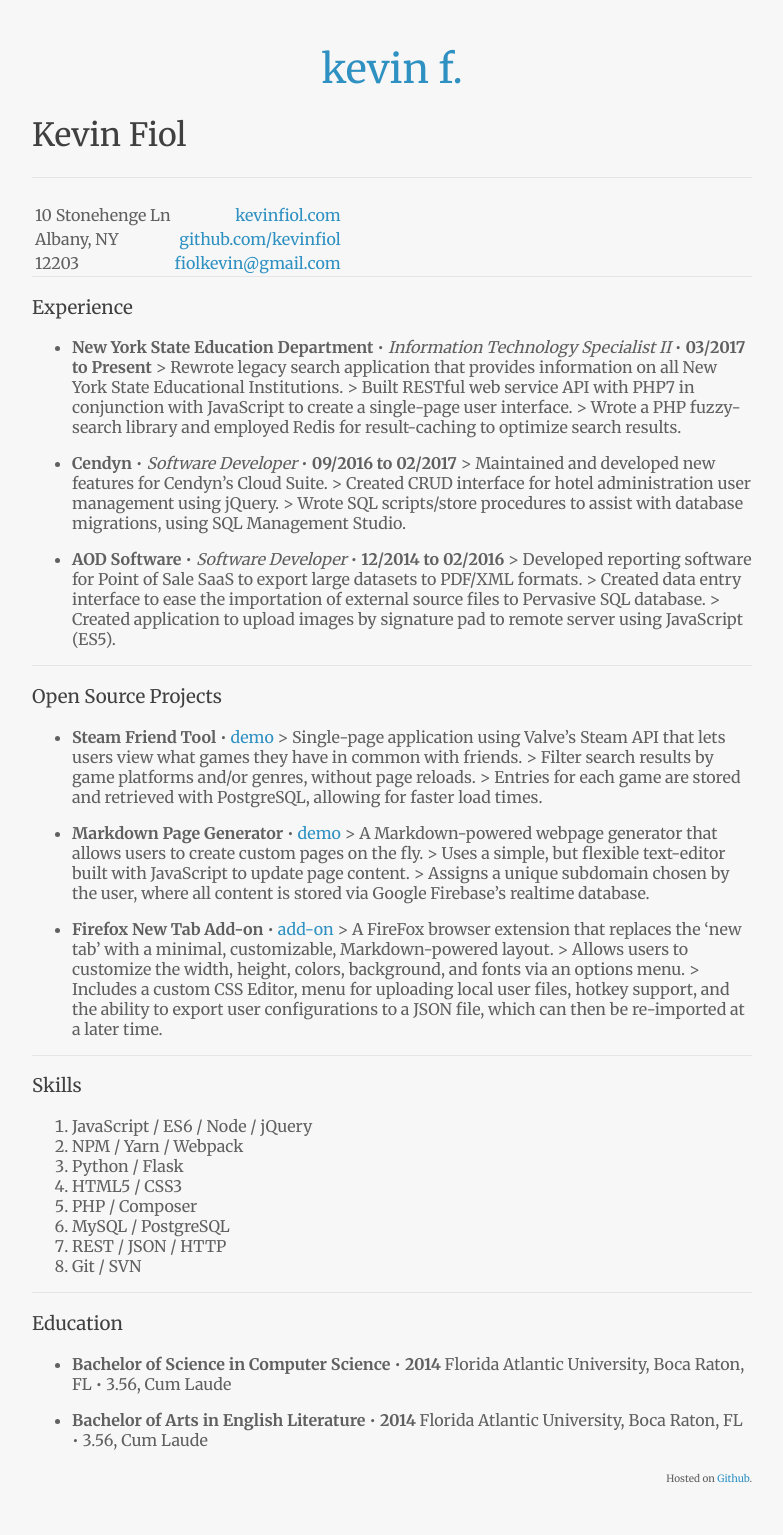
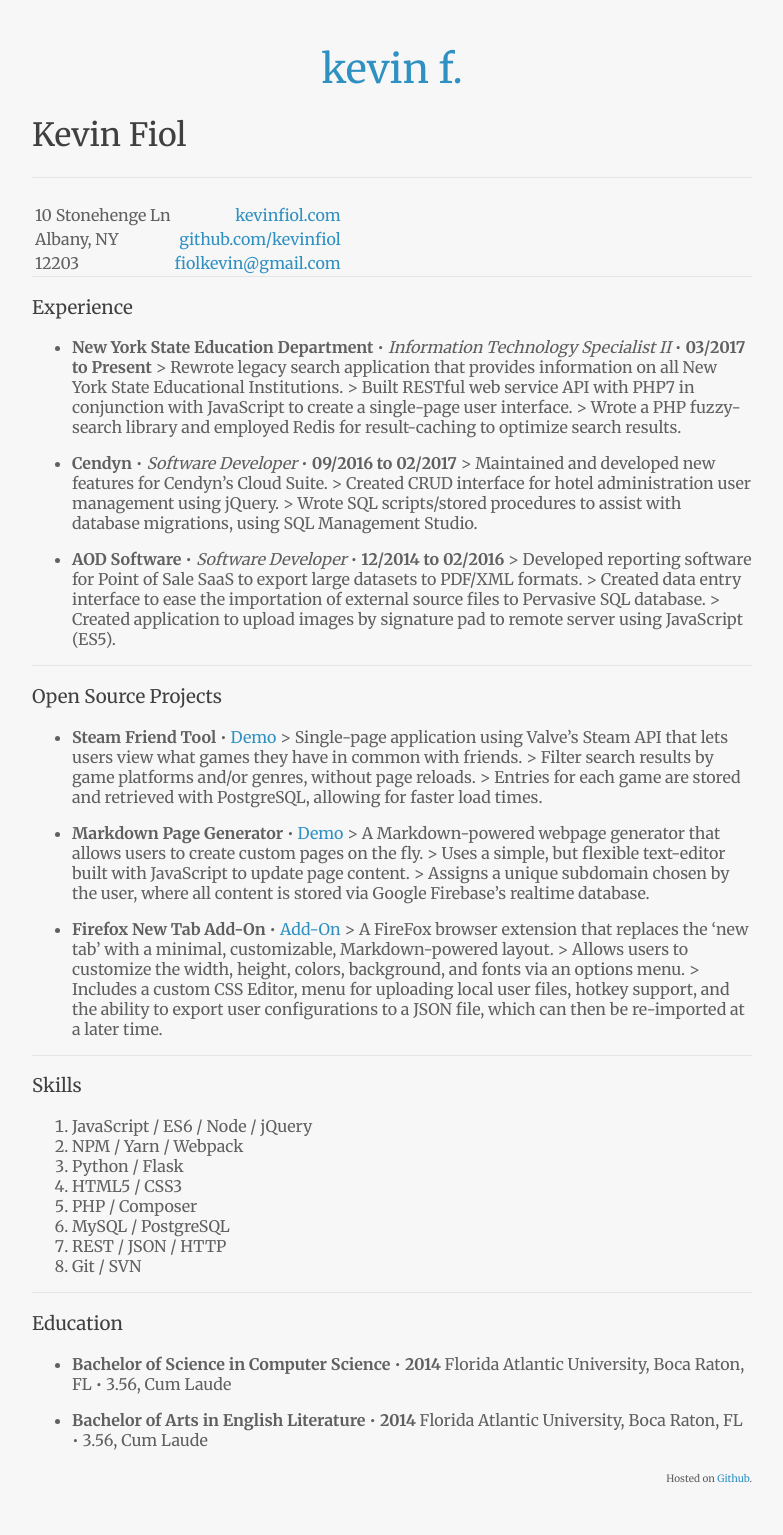
Before and after one commit to kevinfiol/kevinfiol.github.io, a Jekyll site: the page built from resume/resume.md, in a window 1280 px wide. Shown: the whole page, without its empty margins (248-1031 px from the left). Built offline with Jekyll 4.4.1, drawn with Linux system fonts in a browser that asks for light colours; our own code applies the rules of GitHub Pages for plain Markdown files.

Commit message:
resume update

```diff
--- a/resume/resume.md
+++ b/resume/resume.md
@@ -20,7 +20,7 @@
 * **Cendyn** • *Software Developer* • __09/2016 to 02/2017__
     \> Maintained and developed new features for Cendyn's Cloud Suite.
     \> Created CRUD interface for hotel administration user management using jQuery.
-    \> Wrote SQL scripts/store procedures to assist with database migrations, using SQL Management Studio.
+    \> Wrote SQL scripts/stored procedures to assist with database migrations, using SQL Management Studio.
 
 * **AOD Software** • *Software Developer* • __12/2014 to 02/2016__
     \> Developed reporting software for Point of Sale SaaS to export large datasets to PDF/XML formats.
@@ -31,17 +31,17 @@
 
 ### Open Source Projects
 
-* **Steam Friend Tool** • [demo](https://kevinfiol.herokuapp.com/steam/)
+* **Steam Friend Tool** • [Demo](https://kevinfiol.herokuapp.com/steam/)
     \> Single-page application using Valve's Steam API that lets users view what games they have in common with friends.
     \> Filter search results by game platforms and/or genres, without page reloads.
     \> Entries for each game are stored and retrieved with PostgreSQL, allowing for faster load times.
 
-* **Markdown Page Generator** • [demo](https://kevinfiol.herokuapp.com/pages/)
+* **Markdown Page Generator** • [Demo](https://kevinfiol.herokuapp.com/pages/)
     \> A Markdown-powered webpage generator that allows users to create custom pages on the fly.
     \> Uses a simple, but flexible text-editor built with JavaScript to update page content.
     \> Assigns a unique subdomain chosen by the user, where all content is stored via Google Firebase's realtime database.
 
-* **Firefox New Tab Add-on** • [add-on](https://addons.mozilla.org/en-US/firefox/addon/colm/)
+* **Firefox New Tab Add-On** • [Add-On](https://addons.mozilla.org/en-US/firefox/addon/colm/)
     \> A FireFox browser extension that replaces the 'new tab' with a minimal, customizable, Markdown-powered layout.
     \> Allows users to customize the width, height, colors, background, and fonts via an options menu.
     \> Includes a custom CSS Editor, menu for uploading local user files, hotkey support, and the ability to export user configurations to a JSON file, which can then be re-imported at a later time.
```
Also changed, not shown: resume/index.html (+4 -4 lines).
